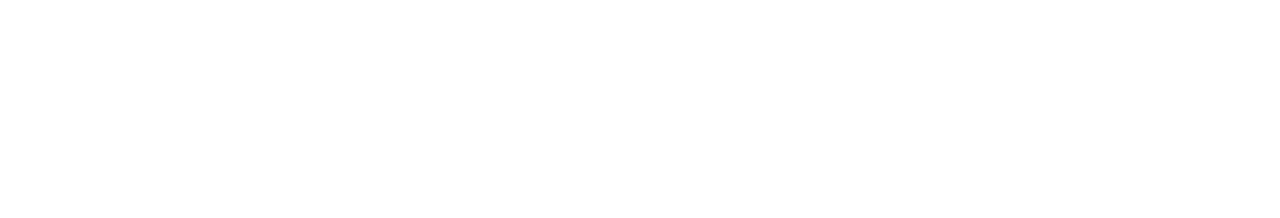
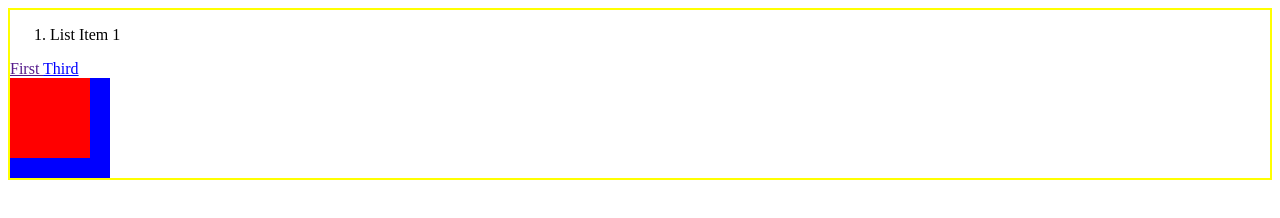
Before and after one commit to minamoeini/JSLearning0005, a plain HTML site: page index.html in a window 1280 px wide. Drawn offline with Linux system fonts and the light colour scheme.

Commit message:
after session 3 000518

```diff
--- /dev/null
+++ b/app3-2.js
@@ -0,0 +1,96 @@
+const root = document.getElementById('myspan');
+
+
+// const third = document.querySelectorAll("#myspan > .c3");
+// third[0].style.color = "green";
+//span.innerHTML = "<div>JIJIJ</div>";
+//span.innerText = "<div>JIJIJ</div>";
+//span.setAttribute("id","NEWID");
+//span.style.color = 'red';
+//span.style = "color:red";
+//span.setAttribute("style","color:red");
+//span.style.color = 'red';
+
+const c1 = document.querySelectorAll('#myspan > .c1')[0];
+const c2 = document.querySelectorAll('#myspan > .c2')[0];
+
+const myol = document.createElement('ol',{
+    id:'ol1'
+});
+
+const li1  = document.createElement('li');
+li1.innerText = "List Item 1";
+
+myol.appendChild(li1);
+
+//root.replaceChild(myol,c1);
+root.removeChild(c2);
+root.insertBefore(myol,c1);
+
+//c1.setAttribute("onclick","alert('y');");
+//document.write("dasdasd");
+
+// function handleClickC1(){
+//     alert('AAA');
+// }
+function handleClickC1(){
+
+    alert('AAA');
+}
+function handleClickC1_2(){
+    alert('AAA 2');
+}
+
+//c1.onclick = handleClickC1;
+
+c1.addEventListener('click',handleClickC1);
+c1.addEventListener('click',handleClickC1_2);
+
+//c1.removeEventListener('click',handleClickC1);
+
+const innerDiv = document.getElementById('innerDiv');
+innerDiv.style.width = "100px";
+innerDiv.style.height = "100px";
+innerDiv.style.backgroundColor = "blue";
+
+root.style.border = "2px solid yellow";
+
+innerDiv.onclick = function(){
+    console.log("Blue Clicked");
+}
+
+// root.onclick=function(){
+//     console.log("Root Clicked");
+// }
+
+// root.addEventListener('click',function(){
+//         console.log("Root Clicked");
+//     },{
+//         capture:true
+//     });
+
+root.addEventListener('click',function(event){
+    event.stopPropagation();
+    console.log("Root Clicked");
+},{
+    capture:true
+});
+
+const innerDiv2 = document.createElement('div');
+innerDiv2.style.width = "80px";
+innerDiv2.style.height = "80px";
+innerDiv2.style.backgroundColor = "red";
+innerDiv.appendChild(innerDiv2);
+
+// innerDiv2.onclick = function(){
+//     console.log("Red  Clicked");
+// }
+
+innerDiv2.addEventListener('click',function(){
+    console.log("Red Clicked");
+},{
+    capture:true
+});
+
+
+console.log(myol);
--- a/index.html
+++ b/index.html
@@ -4,11 +4,33 @@
     <meta http-equiv="X-UA-Compatible" content="IE=edge">
     <meta name="viewport" content="width=device-width, initial-scale=1.0">
     <title>Document</title>
-    <script src="./app2.js"></script>
+    <style>
+        #myspan > .c3{
+            color: blue;
+
+        }
+    </style>
 </head>
 <body>
 
+    <div id="myspan">
+        <a href="" class="c1"  >
+            First
+        </a>
+        <a href="" class="c2" onclick="alert('x');">
+            Second
+        </a>
+        <a href="" class="c3">
+            Third
+        </a>
+
+        <div id="innerDiv">
 
 
+        </div>
+    </div>
+
+
+    <script src="./app3-2.js"></script>
 </body>
 </html>
```
Also changed, not shown: app3.js (added, +100 -0 lines).
